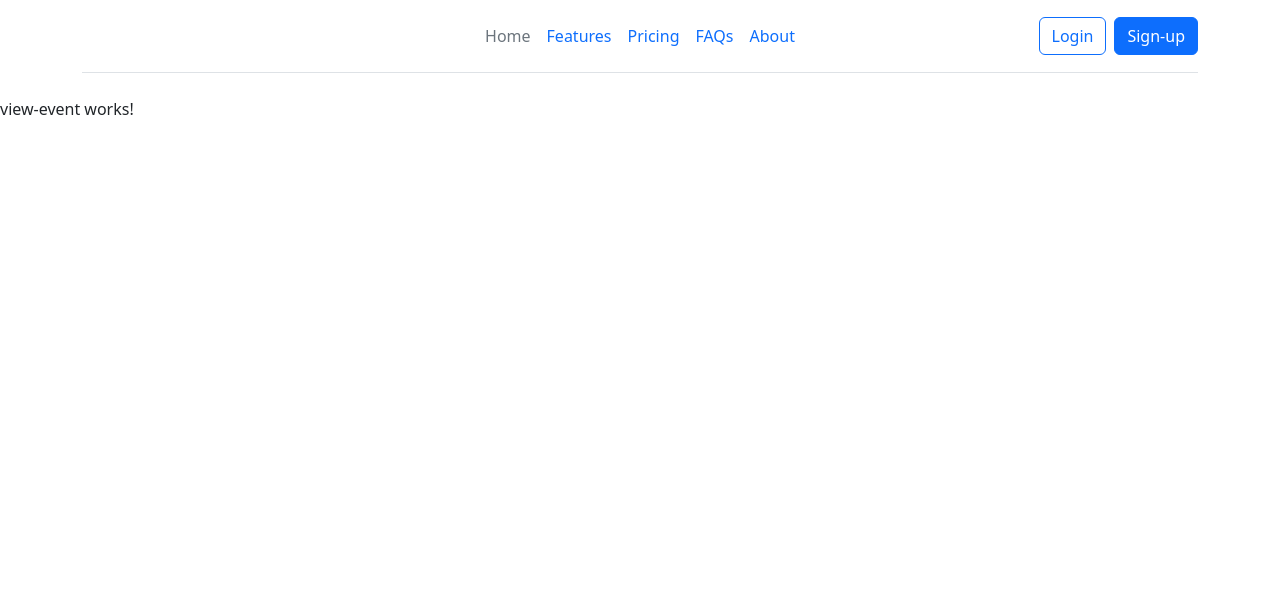
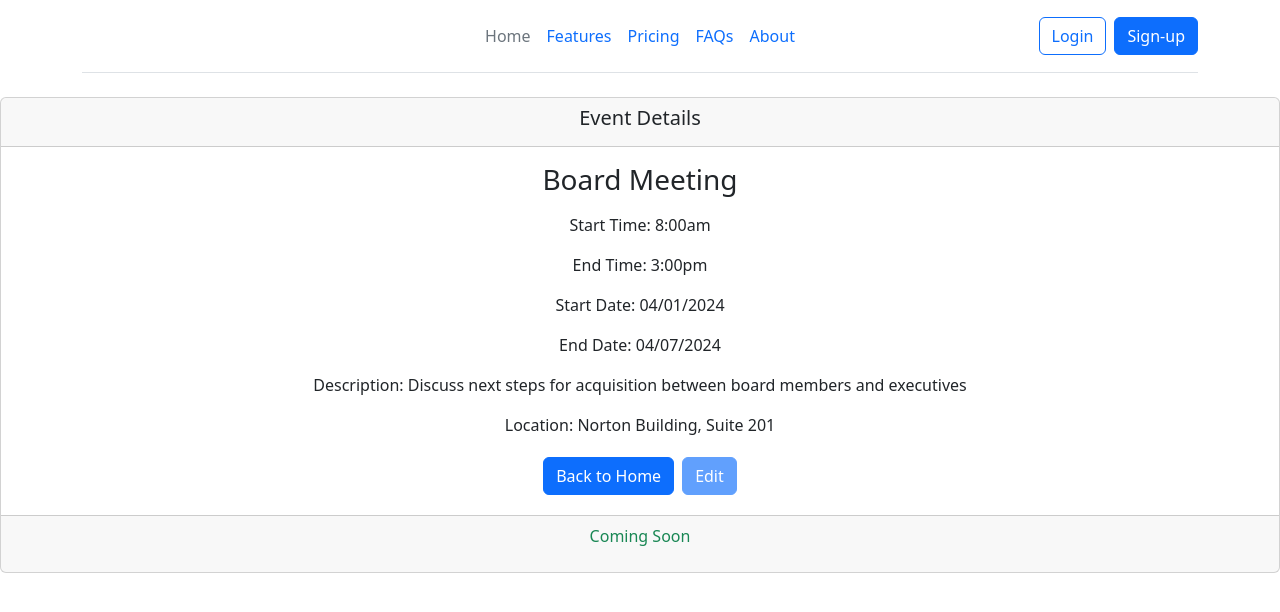
Before and after one commit to juansource/rili-angular, an Angular app: page /event/1 in a window 1280 px wide. Shown: the top 612 px of the page. Built offline with nearby package versions, Linux system fonts and the light colour scheme.

Commit message:
Framework for View Event Implemented

```diff
--- a/src/app/view-event/view-event.component.html
+++ b/src/app/view-event/view-event.component.html
@@ -1 +1,26 @@
-<p>view-event works!</p>
+<!-- <script src="https://cdn.jsdelivr.net/npm/bootstrap@5.2.3/dist/js/bootstrap.bundle.min.js" integrity="sha384-kenU1KFdBIe4zVF0s0G1M5b4hcpxyD9F7jL+jjXkk+Q2h455rYXK/7HAuoJl+0I4" crossorigin="anonymous"></script>
+<script src="https://cdn.jsdelivr.net/npm/@popperjs/core@2.11.6/dist/umd/popper.min.js" integrity="sha384-oBqDVmMz9ATKxIep9tiCxS/Z9fNfEXiDAYTujMAeBAsjFuCZSmKbSSUnQlmh/jp3" crossorigin="anonymous"></script>
+<script src="https://cdn.jsdelivr.net/npm/bootstrap@5.2.3/dist/js/bootstrap.min.js" integrity="sha384-cuYeSxntonz0PPNlHhBs68uyIAVpIIOZZ5JqeqvYYIcEL727kskC66kF92t6Xl2V" crossorigin="anonymous"></script> -->
+
+  <div class="card text-center">
+    <div class="card-header">
+       <h5>Event Details</h5>
+    </div>
+    <div class="card-body">
+      <h3 class="card-title">{{ name }}</h3>
+      <p class="card-text">
+        <p>Start Time: {{ start_time }}</p>
+        <p>End Time: {{ end_time }}</p>
+        <p>Start Date: {{ start_date }}</p>
+        <p>End Date: {{ end_date }}</p>
+        <p>Description: {{ description }}</p>
+        <p>Location: {{ location }}
+      </p>
+      <button type="button" class="btn btn-primary m-1" onclick="window.location.href='../home'">Back to Home</button>
+      <button type="button" class="btn btn-primary m-1" onclick="window.location.href='../home'" disabled>Edit</button>
+    </div>
+    <!-- what is is this for? -->
+    <div class="card-footer text-muted">
+        <p class="text-success">Coming Soon</p>
+    </div>
+  </div>
--- a/src/app/view-event/view-event.component.ts
+++ b/src/app/view-event/view-event.component.ts
@@ -3,8 +3,15 @@ import { Component } from '@angular/core';
 @Component({
   selector: 'app-view-event',
   templateUrl: './view-event.component.html',
-  styleUrl: './view-event.component.css'
+  styleUrl: './view-event.component.css',
 })
 export class ViewEventComponent {
+  public name = "Board Meeting";
+  public start_time = "8:00am";
+  public end_time = "3:00pm";
+  public start_date = "04/01/2024";
+  public end_date = "04/07/2024";
+  public description = "Discuss next steps for acquisition between board members and executives";
+  public location = "Norton Building, Suite 201";
 
 }
```
